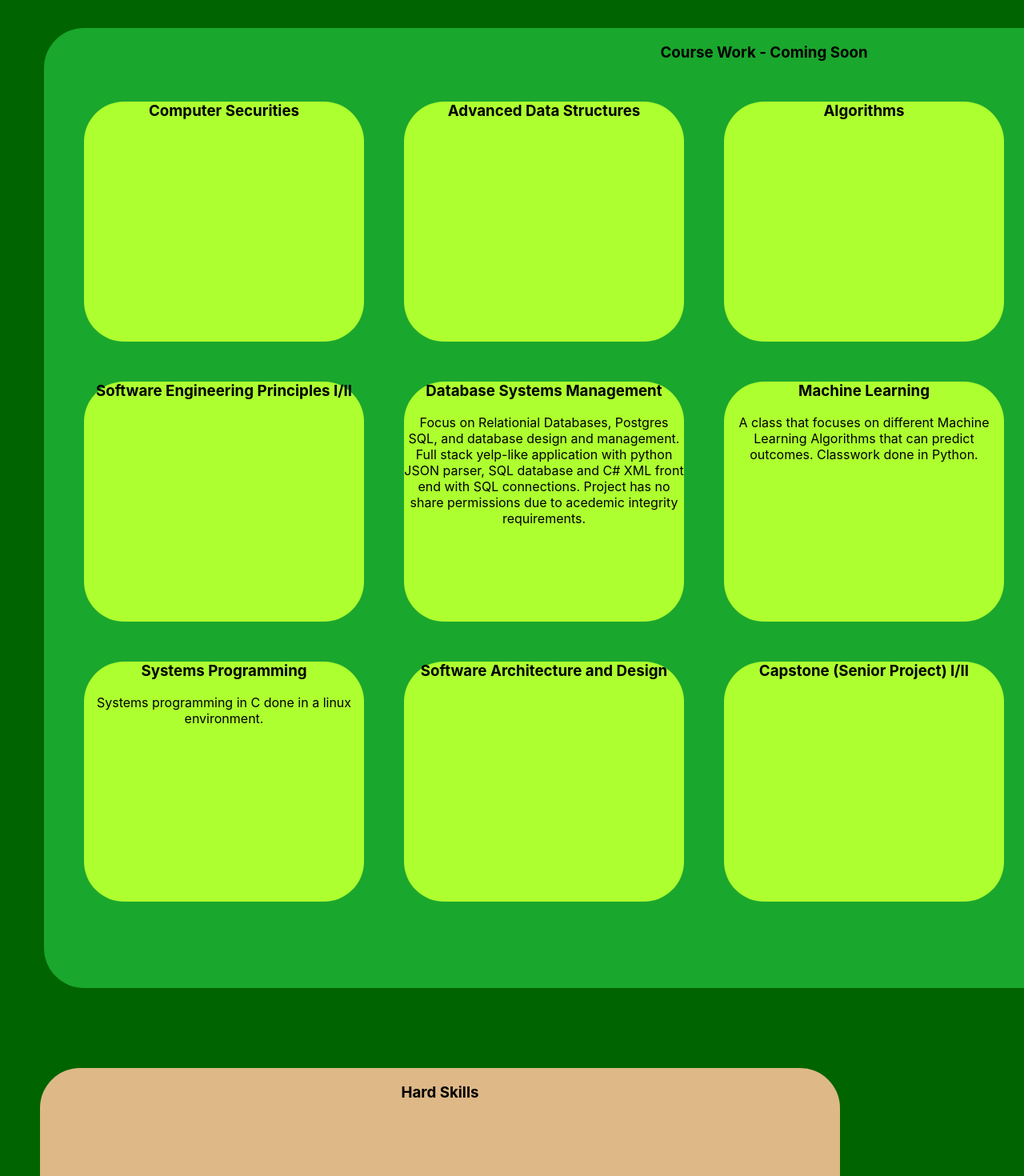
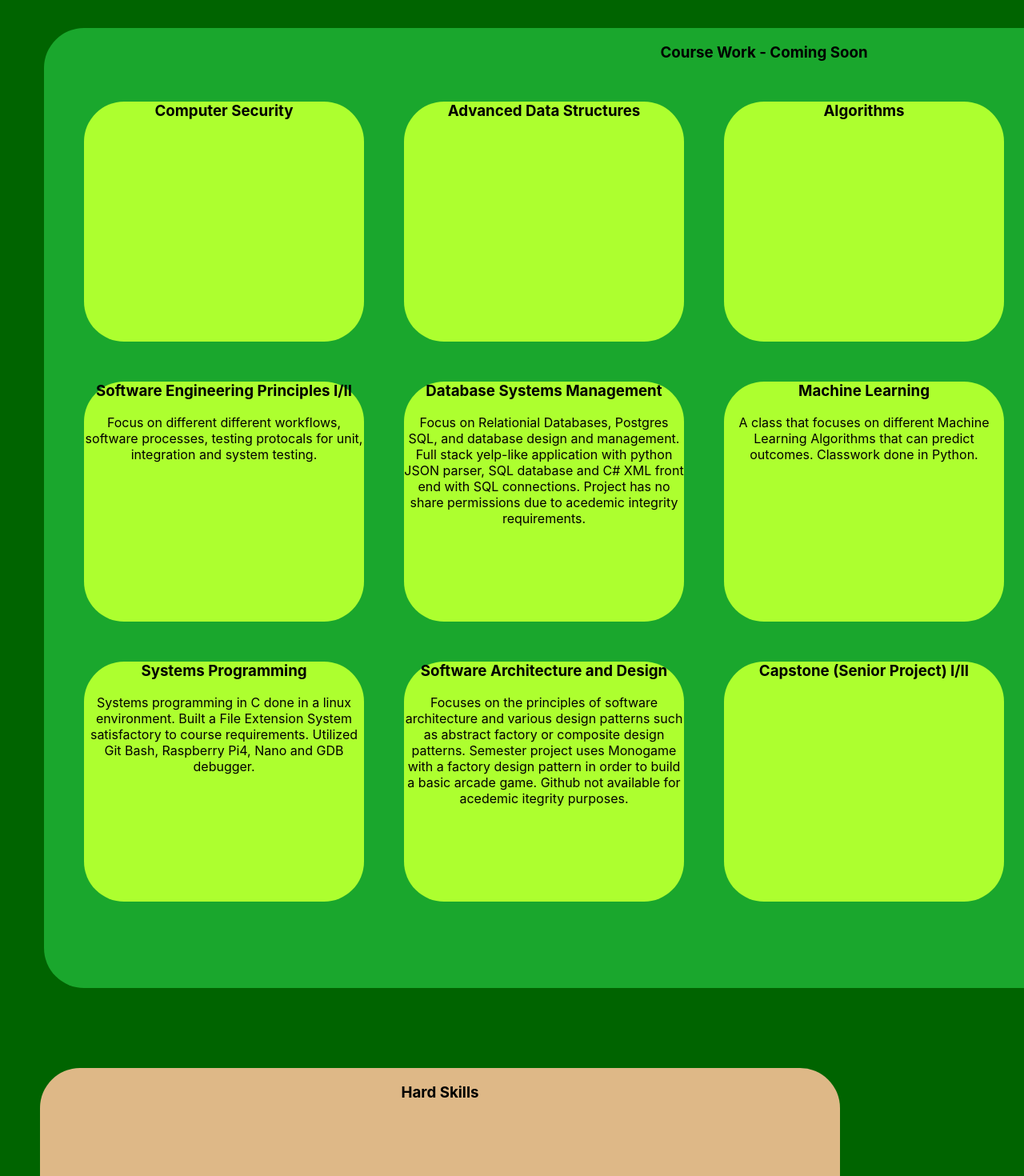
Before and after one commit to riley93hunter/personalwebsite, a React (Create React App) app: page / in a window 1280 px wide. Shown: the part 2040-3510 px from the top of the page at 80% size. Built offline with nearby package versions, Linux system fonts and the light colour scheme.

Commit message:
now adding content

```diff
--- a/src/App.js
+++ b/src/App.js
@@ -118,7 +118,7 @@ function App() {
           <h3 className='CourseHeader'>Course Work - Coming Soon</h3>
           <div className='DiscreteMathematicsContainer'>
             <h3 className='header'>
-              Computer Securities
+              Computer Security
             </h3>
 
           </div>
@@ -144,7 +144,8 @@ function App() {
             <h3 className='header'>
               Software Engineering Principles I/II
             </h3>
-
+            Focus on different different workflows, software processes, testing
+            protocals for unit, integration and system testing.
           </div>
           <div className='DatabasesContainer'>
             <h3 className='header'>
@@ -176,13 +177,19 @@ function App() {
             <h3 className='header'>
               Systems Programming
             </h3>
-            Systems programming in C done in a linux environment.
+            Systems programming in C done in a linux environment. Built a
+            File Extension System satisfactory to course requirements. Utilized
+            Git Bash, Raspberry Pi4, Nano and GDB debugger.
           </div>
           <div className='SADContainer'>
             <h3 className='header'>
               Software Architecture and Design
             </h3>
-
+            Focuses on the principles of software architecture and various
+            design patterns such as abstract factory or composite design
+            patterns. Semester project uses Monogame with a factory design
+            pattern in order to build a basic arcade game. Github not available
+            for acedemic itegrity purposes.
           </div>
           <div className='CapsContainer'>
             <h3 className='header'>
@@ -192,7 +199,7 @@ function App() {
           </div>
           <div className='OtherContainer'>
             <h3 className='header'>
-              Other Coursework
+              Software Maitenence
             </h3>
 
           </div>
@@ -236,6 +243,10 @@ function App() {
               Site Updates
             </h3>
             - 3/7 Created layout and template for site.
+            <br></br>
+            - 3/8 Continuing to fill out content for the site.
+            <br></br>
+            - Future Updates: Comments, better UI/UX and refactor.
           </div>
         </div>
       </div>
```
